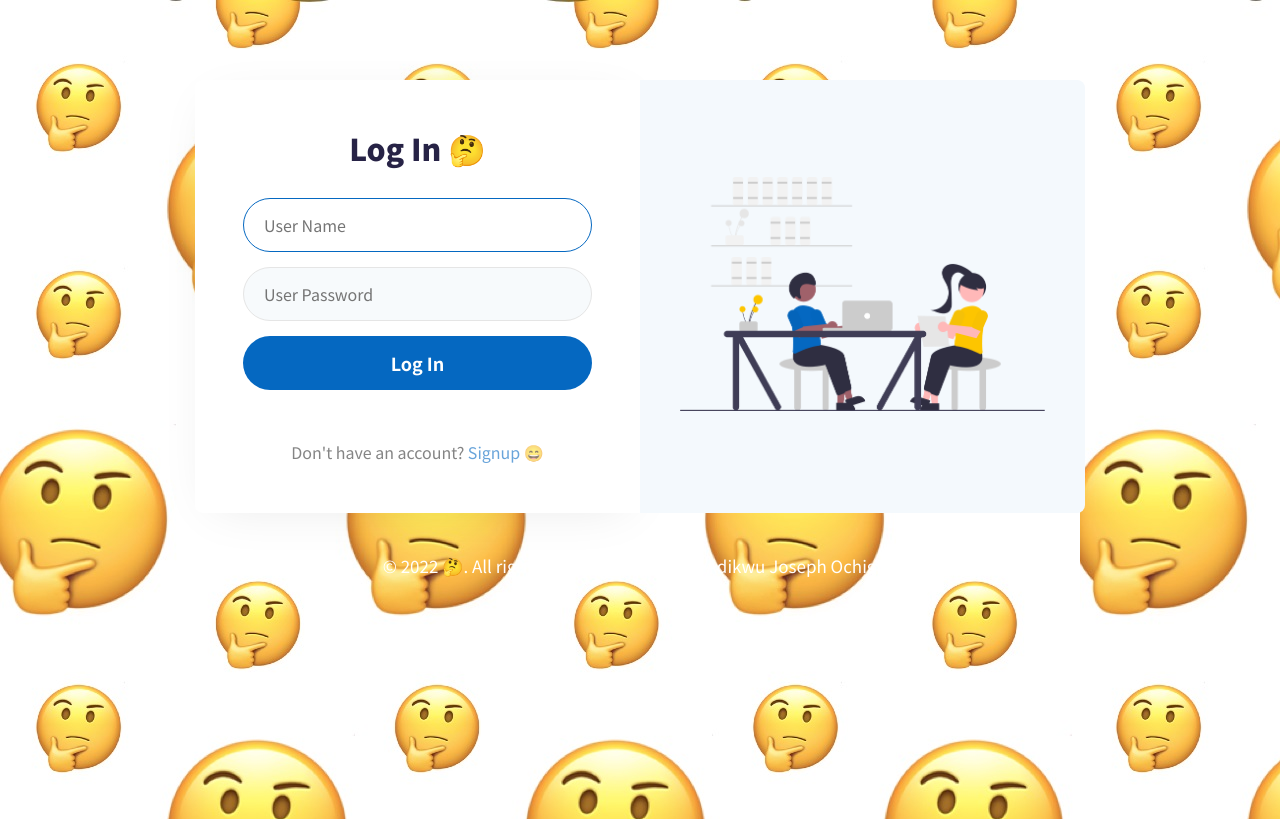
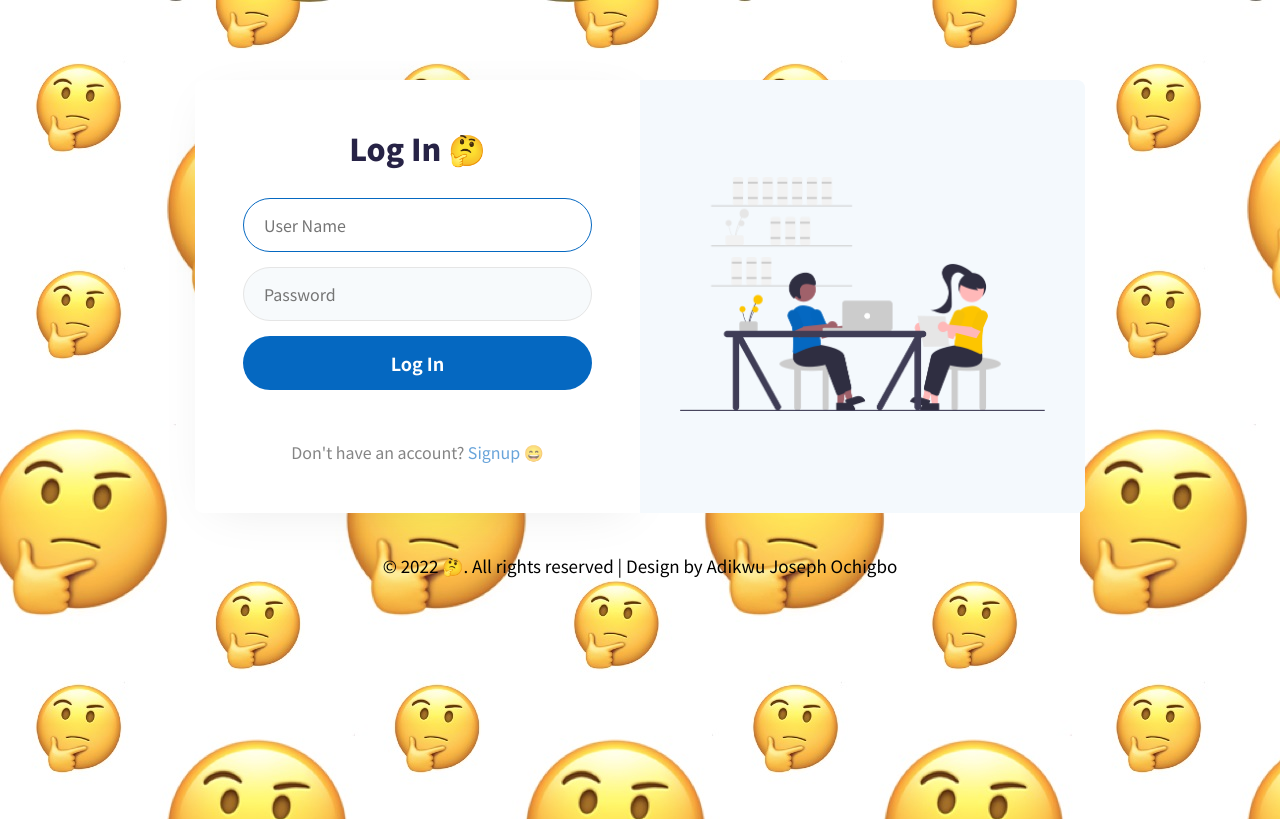
Before and after one commit to stoppa5107/Smile-Game, a PHP site: page / in a window 1280 px wide. Shown: the top 819 px of the page. Run offline with PHP 8.4, Linux system fonts and the light colour scheme.

Commit message:
Update index.php

```diff
--- a/index.php
+++ b/index.php
@@ -37,7 +37,7 @@
                     <?php } ?>
                         <form action="login.php" method="post">
                             <input type="text" class="text" name="uname" placeholder="User Name" required="" autofocus>
-                            <input type="password" class="password" name="password" placeholder="User Password" required="" autofocus>
+                            <input type="password" class="password" name="password" placeholder="Password" required="" autofocus>
                             <button class="btn" type="submit">Log In</button>
                         </form>
 
@@ -54,8 +54,8 @@
         </div>
         <!-- copyright-->
         <div class="copyright text-center">
-            <p class="copy-footer-29">© 2022 🤔. All rights reserved | Design by <a
-                        href="#">Adikwu Joseph Ochigbo</a></p>
+            <p style="color: black;" class="copy-footer-29">© 2022 🤔. All rights reserved | Design by <a
+            style="color: black;" href="#">Adikwu Joseph Ochigbo</a></p>
         </div>
         <!-- //copyright-->
     </section>
```
